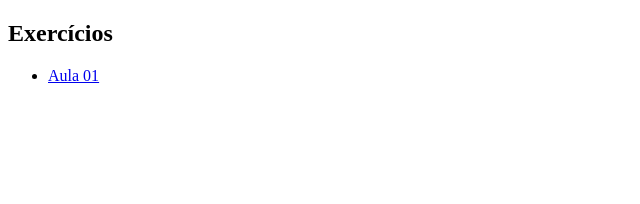
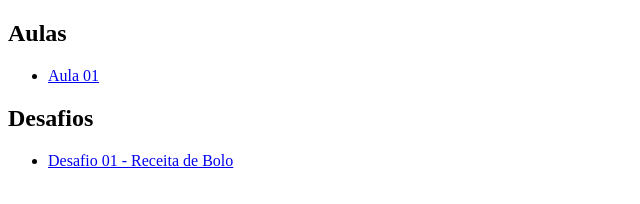
Before and after one commit to G3rsonBR/Aulas-Flamingo, a plain HTML site: page index.html in a window 1280 px wide. Shown: the whole page, without its empty margins (0-640 px from the left). Drawn offline with Linux system fonts and the light colour scheme.

Commit message:
feat: adicionar desafio ao index principal

```diff
--- a/index.html
+++ b/index.html
@@ -6,12 +6,21 @@
     <title>Aulas</title>
 </head>
 <body>
-    <div>
-        <h2>Exercícios</h2>
-        <ul>
-            <li><a href="./Aulas/aula-01.html">Aula 01</a></li>
-        </ul>
-    </div>
+    <main>
 
+        <section>
+            <h2>Aulas</h2>
+            <ul>
+                <li><a href="./Aulas/aula-01.html">Aula 01</a></li>
+            </ul>
+        </section>
+
+        <section>
+            <h2>Desafios</h2>
+            <ul>
+                <li><a href="./Desafios/receita_de_bolo/">Desafio 01 - Receita de Bolo</a></li>
+            </ul>
+        </section>
+    </main>
 </body>
 </html>
```
